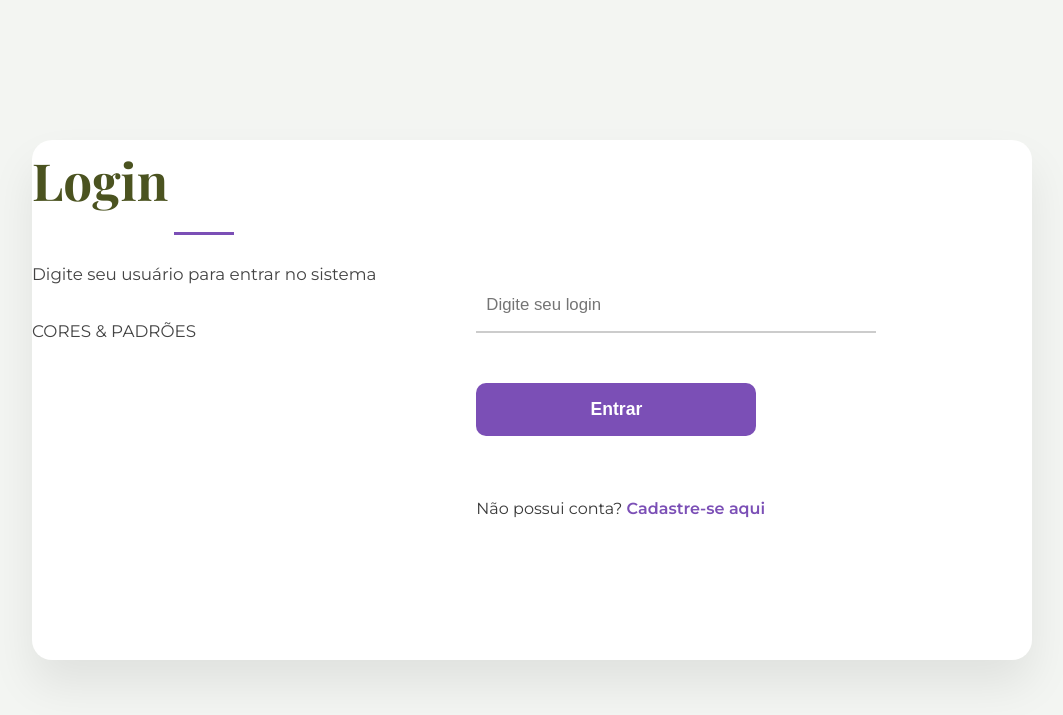
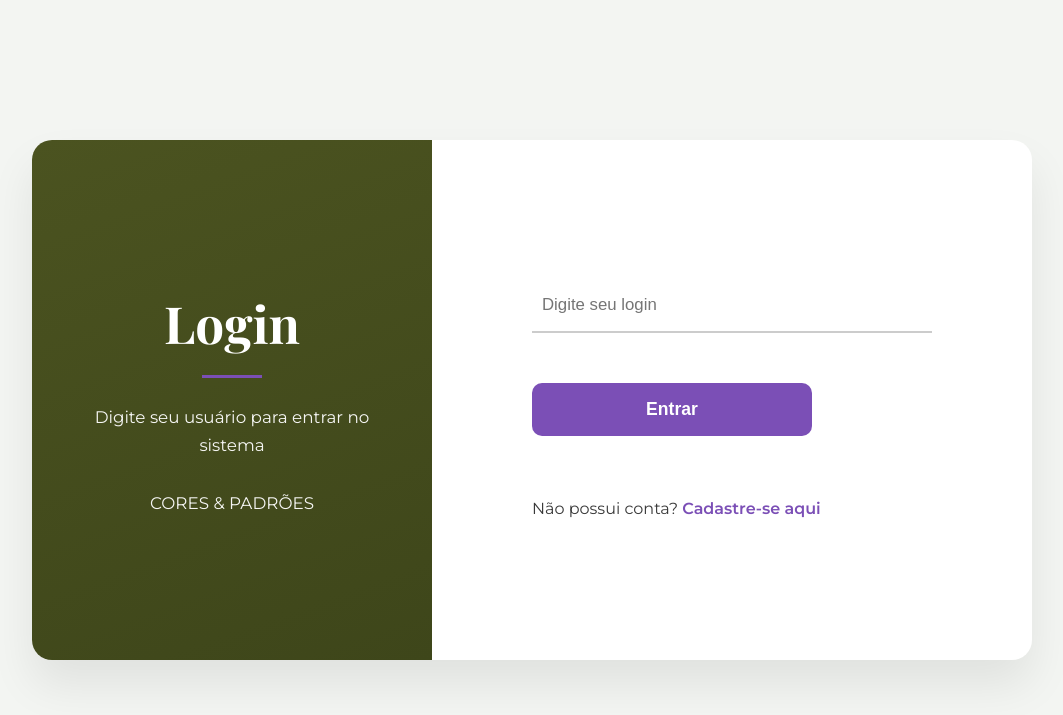
Before and after one commit to isabelytrevisan/2026-1-isabelytrevisan, a PHP site: the page made by site_uniformes/login_provisório/indexLogin.html in a window 1280 px wide. Shown: the top 715 px of the page, without its empty margins (108-1171 px from the left). Run offline with PHP 8.4, Linux system fonts and the light colour scheme; some web fonts are replaced.

Commit message:
ajuste css

```diff
--- a/site_uniformes/login_provisório/indexLogin.html
+++ b/site_uniformes/login_provisório/indexLogin.html
@@ -30,7 +30,7 @@
 
         <p class="rodape-login">
             Não possui conta?
-            <a href="criar-cliente.html">Cadastre-se aqui</a>
+            <a href="criar-cliente.php">Cadastre-se aqui</a>
         </p>
     </div>
 
--- a/site_uniformes/styles.css
+++ b/site_uniformes/styles.css
@@ -354,7 +354,7 @@ h2::after {
 }
 
 /* LADO ESQUERDO (VERDE BONITO) */
-/* .login-left{
+.login-left{
     width: 40%;
     background: linear-gradient(160deg, #4b5320, #3e461a);
     color: white;
@@ -363,12 +363,13 @@ h2::after {
     flex-direction: column;
     justify-content: center;
     text-align: center;
-} */
+}
 
 .login-left h2{
     font-size: 3.2rem;
     font-family: 'Playfair Display', serif;
     margin-bottom: 25px;
+    color: white;
 }
 
 .login-left p{
```
